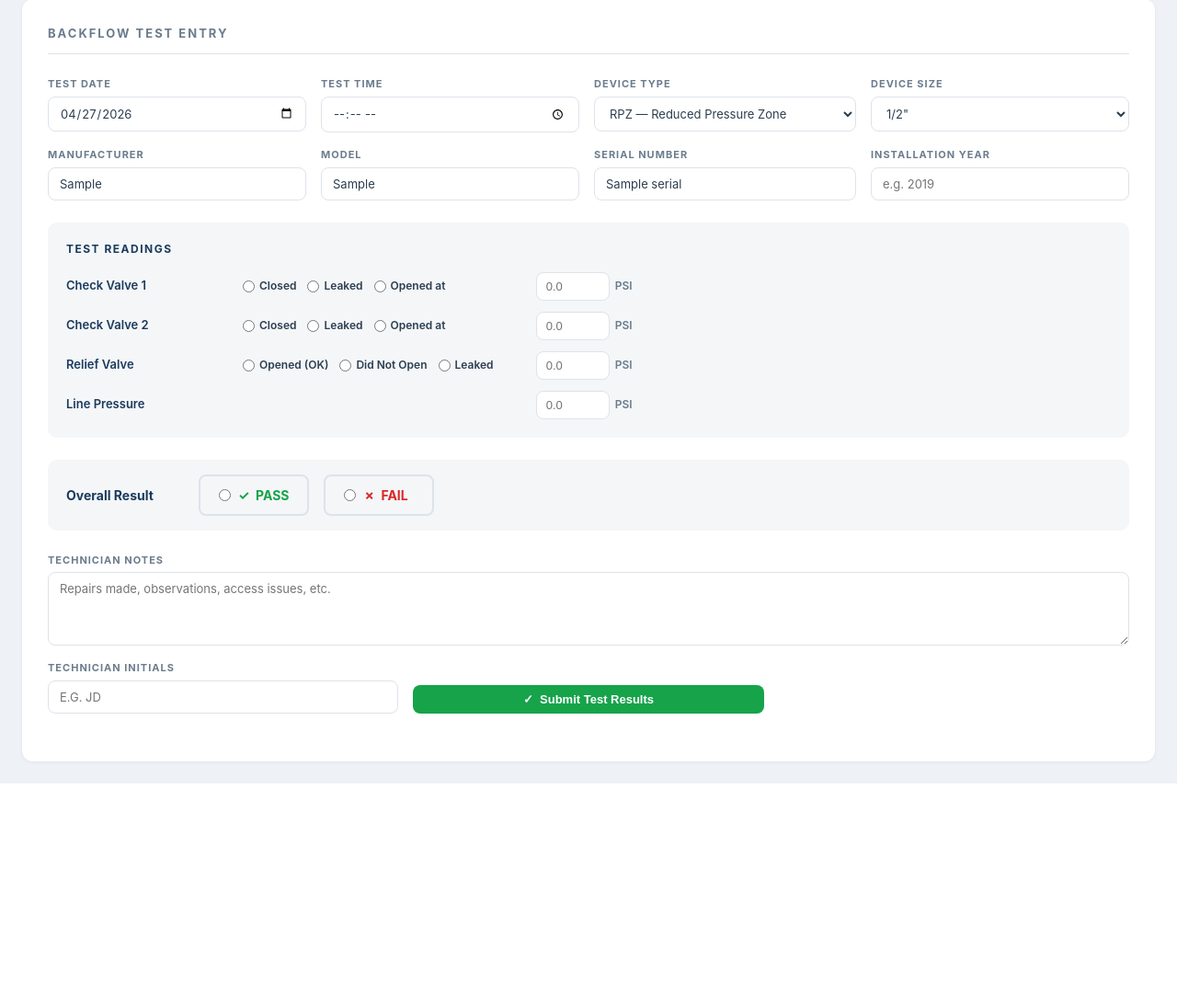
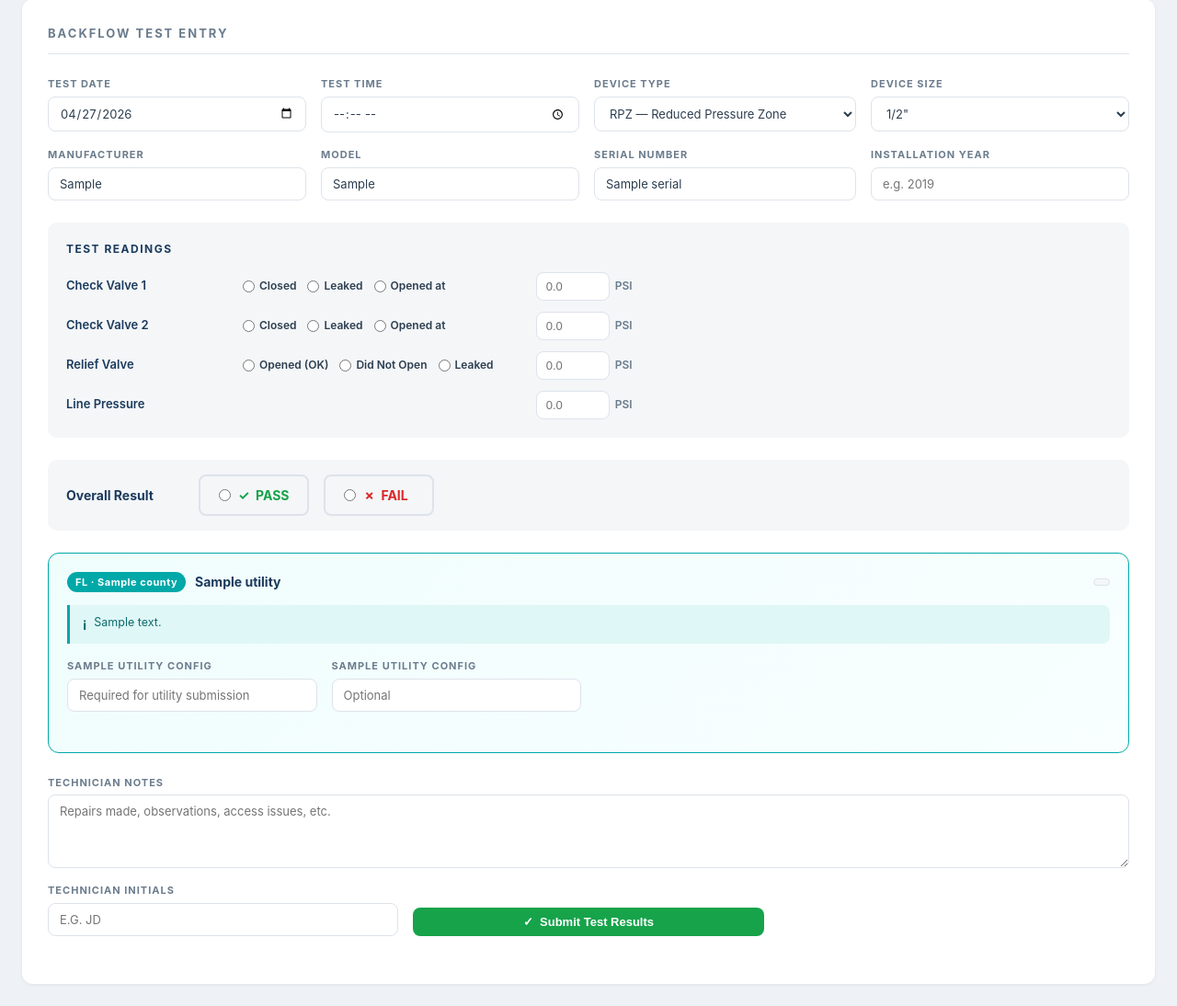
Before and after one commit to ronmcnatt/Wolf, a Django app: template technician/templates/technician/job_detail.html in a window 1280 px wide. Shown: the part 1025-2119 px from the top of the page at 92% size. Before the commit the page ends 1877 px from the top, so only its background shows below. Run offline with Django 5.2, Linux system fonts and the light colour scheme; the template is opened without the code that fills it: most values are stand-ins (such as "Sample title", 1, 10 or a date in 2020); data that the repository does not hold is empty.

Commit message:
Add dynamic utility form section and repair production job assignments
- Migration 0007: adds utility_account_number, utility_reference_number,
  hazard_level, service_type to TestResult
- UTILITY_CONFIGS dict in views.py maps 35 FL counties to utility metadata
  (name, platform, account label, submission note); tech_job_detail passes
  config to template so the right fields appear per county automatically
- job_detail.html: teal-bordered utility section appears above Notes when
  a county config is found; shows correct account number label (BSI CCN,
  JEA account #, VEPO VCC#, etc.) and submission instructions
- tech.css: utility section styles
- reassign_history endpoint (/tech/reassignhistory/): one-time repair for
  production — patches assigned_to and submitted_by on historical jobs/results
  that were seeded before mthompson and rdiaz existed in Supabase
- florida_utilities.csv: 60+ FL utilities with county, platform, API status, URLs

Co-Authored-By: Claude Sonnet 4.6 <noreply@anthropic.com>

```diff
--- a/static/css/tech.css
+++ b/static/css/tech.css
@@ -416,6 +416,80 @@ a { color: inherit; text-decoration: none; }
 .result-option.fail-opt { color: var(--danger); }
 .result-option:has(input:checked) { border-color: currentColor; background: var(--white); }
 
+/* ── UTILITY-SPECIFIC SECTION ── */
+.utility-section {
+  border: 1.5px solid var(--teal);
+  border-radius: 12px;
+  padding: 20px;
+  margin-bottom: 24px;
+  background: linear-gradient(135deg, #f0fdfd 0%, #f8fffe 100%);
+}
+
+.utility-header {
+  display: flex;
+  align-items: center;
+  justify-content: space-between;
+  gap: 12px;
+  margin-bottom: 14px;
+  flex-wrap: wrap;
+}
+
+.utility-header-left {
+  display: flex;
+  align-items: center;
+  gap: 10px;
+  flex-wrap: wrap;
+}
+
+.utility-badge {
+  background: var(--teal);
+  color: var(--white);
+  font-size: 11px;
+  font-weight: 700;
+  padding: 3px 9px;
+  border-radius: 20px;
+  letter-spacing: 0.5px;
+  white-space: nowrap;
+}
+
+.utility-name {
+  font-size: 14px;
+  font-weight: 700;
+  color: var(--navy);
+}
+
+.utility-platform-tag {
+  font-size: 11px;
+  color: var(--muted);
+  background: var(--light);
+  border: 1px solid var(--mid);
+  border-radius: 6px;
+  padding: 3px 8px;
+  white-space: nowrap;
+}
+
+.utility-note {
+  display: flex;
+  align-items: flex-start;
+  gap: 8px;
+  background: #e0f7f7;
+  border-left: 3px solid var(--teal);
+  border-radius: 0 8px 8px 0;
+  padding: 10px 14px;
+  font-size: 12.5px;
+  color: #0e6b6b;
+  margin-bottom: 16px;
+  line-height: 1.5;
+}
+
+.utility-note-icon {
+  font-style: normal;
+  font-weight: 700;
+  font-size: 14px;
+  flex-shrink: 0;
+  margin-top: 1px;
+}
+
 /* ── SUCCESS BANNER ── */
 .success-banner {
   background: var(--success-bg);
--- a/technician/templates/technician/job_detail.html
+++ b/technician/templates/technician/job_detail.html
@@ -253,6 +253,61 @@
         </div>
       </div>
 
+      {% if utility_config %}
+      <!-- Utility-Specific Information -->
+      <div class="utility-section">
+        <div class="utility-header">
+          <div class="utility-header-left">
+            <span class="utility-badge">{{ job.state }} · {{ job.county }}</span>
+            <span class="utility-name">{{ utility_config.utility }}</span>
+          </div>
+          <span class="utility-platform-tag">{{ utility_config.platform }}</span>
+        </div>
+
+        {% if utility_config.note %}
+        <div class="utility-note">
+          <span class="utility-note-icon">ℹ</span>
+          <span>{{ utility_config.note }}</span>
+        </div>
+        {% endif %}
+
+        <div class="form-grid">
+          <div class="form-group">
+            <label>{{ utility_config.account_label }}</label>
+            <input type="text" name="utility_account_number" placeholder="Required for utility submission">
+          </div>
+          {% if utility_config.reference_label %}
+          <div class="form-group">
+            <label>{{ utility_config.reference_label }}</label>
+            <input type="text" name="utility_reference_number" placeholder="Optional">
+          </div>
+          {% endif %}
+          {% if utility_config.show_hazard %}
+          <div class="form-group">
+            <label>Hazard Level</label>
+            <select name="hazard_level">
+              <option value="">— Select —</option>
+              <option value="low">Low Hazard</option>
+              <option value="high">High Hazard</option>
+            </select>
+          </div>
+          {% endif %}
+          {% if utility_config.show_service_type %}
+          <div class="form-group">
+            <label>Service Type</label>
+            <select name="service_type">
+              <option value="">— Select —</option>
+              <option value="domestic">Domestic</option>
+              <option value="irrigation">Irrigation</option>
+              <option value="fire">Fire Protection</option>
+              <option value="other">Other</option>
+            </select>
+          </div>
+          {% endif %}
+        </div>
+      </div>
+      {% endif %}
+
       <!-- Notes & Submit -->
       <div class="form-grid-3">
         <div class="form-group span-3">
--- a/technician/urls.py
+++ b/technician/urls.py
@@ -31,4 +31,5 @@ path('ops/customers/new/', views.ops_customer_form, name='ops_customer_new'),
     # Temporary seed endpoints
     path('reseedcoords/', views.reseed_customer_coords, name='reseed_customer_coords'),
     path('seedhistory/', views.seed_history, name='seed_history'),
+    path('reassignhistory/', views.reassign_history, name='reassign_history'),
 ]
```
Also changed, not shown: CLAUDE.md (+24 -1 lines), florida_utilities.csv (added, +67 -0 lines), technician/models.py (+16 -0 lines), technician/views.py (+104 -0 lines), technician/migrations/0007_utility_fields_on_testresult.py (added).
